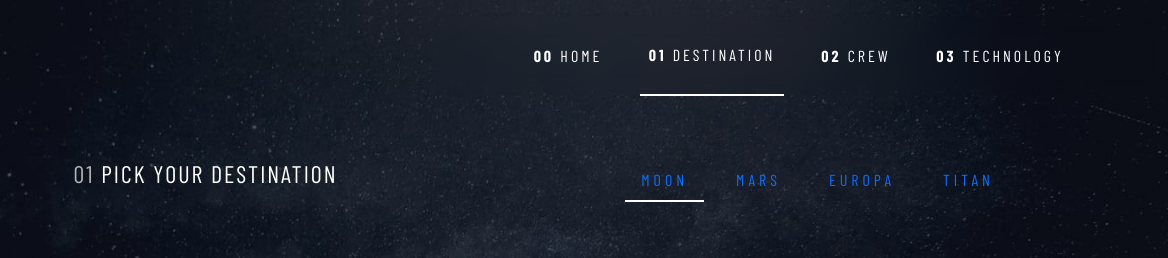
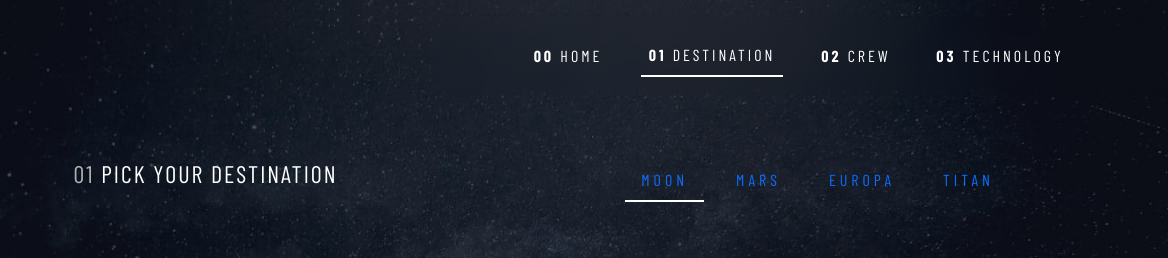
Before and after one commit to tanmaygautam12/space-t, a plain HTML site: page destination.html in a window 1280 px wide. Shown: the top 258 px of the page, 112-1280 px from the left. Drawn offline with nearby package versions, Linux system fonts and the light colour scheme; a web font is replaced by a local one.

Commit message:
Update destination.html

```diff
--- a/destination.html
+++ b/destination.html
@@ -28,8 +28,8 @@
         <li class="nav-item navbar-item">
           <a class="nav-link" href="./index.html"><span class="nav-span">00</span> HOME</a>
         </li>
-        <li class="nav-item navbar-item active">
-          <a class="nav-link" href="./destination.html"><span class="nav-span">01</span> DESTINATION</a>
+        <li class="nav-item navbar-item">
+          <a class="nav-link active" href="./destination.html"><span class="nav-span">01</span> DESTINATION</a>
         </li>
         <li class="nav-item navbar-item">
           <a class="nav-link" href="./crew.html"><span class="nav-span">02</span> CREW</a>
```
